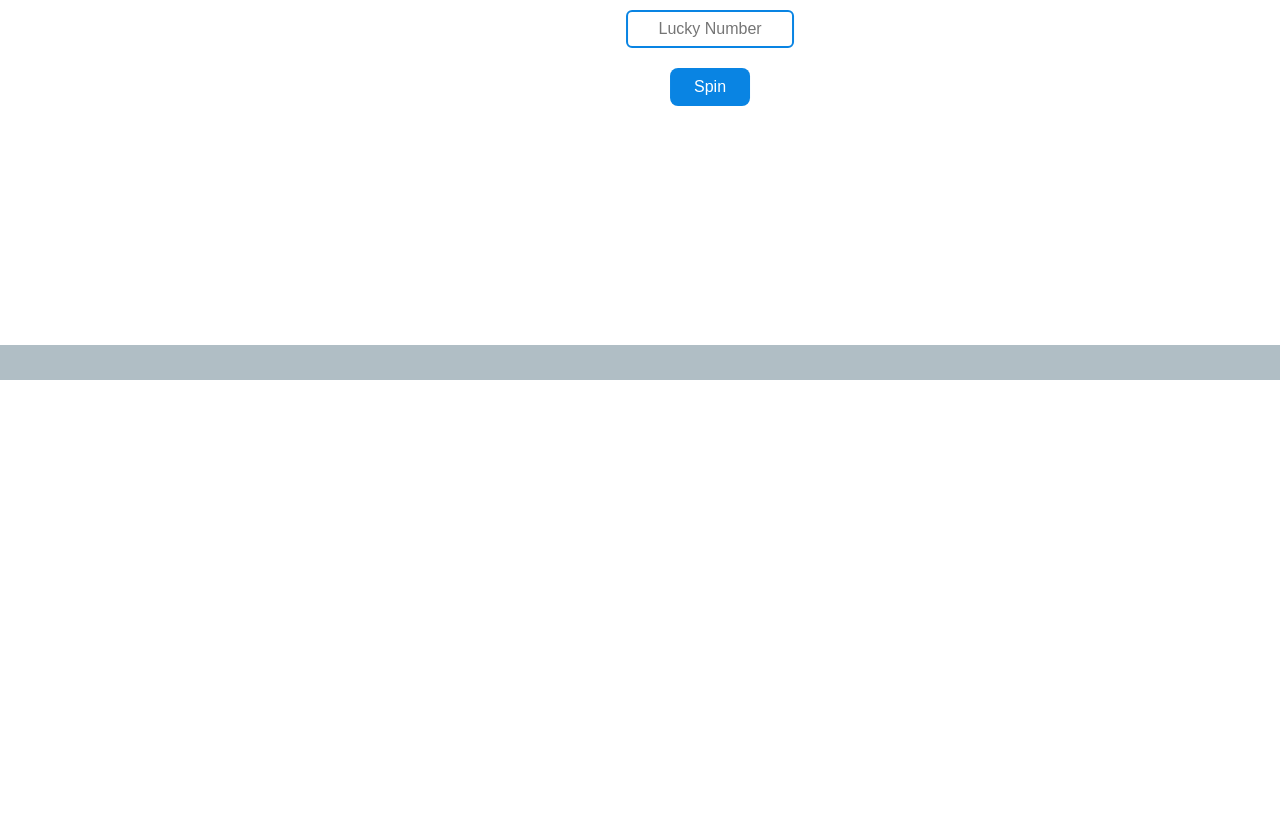
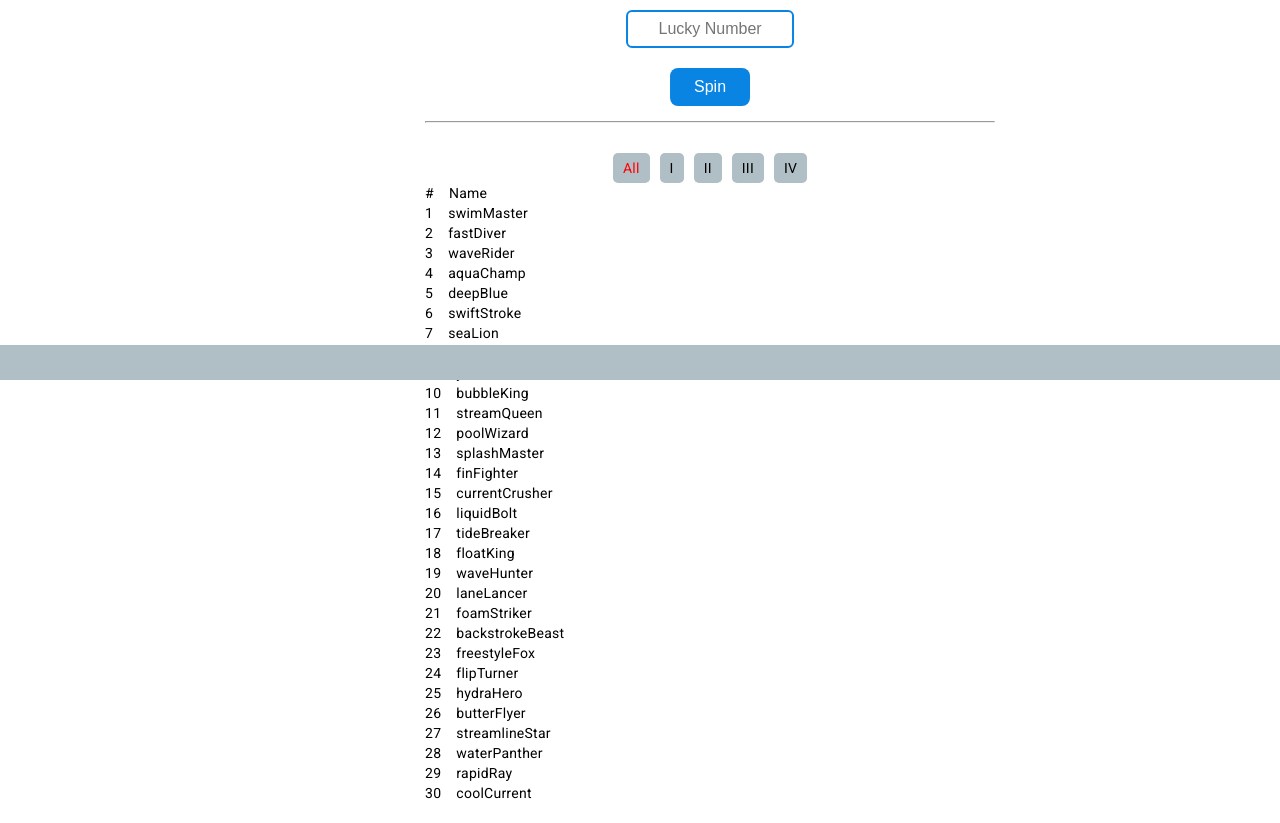
Before and after one commit to Akaki-Vashakidze/hiring-task-app, an Angular app: page /promotions in a window 1280 px wide. Shown: the part 420-1243 px from the top of the page. Before the commit the page ends 800 px from the top, so only its background shows below. Built offline with nearby package versions, Linux system fonts and the light colour scheme.

Commit message:
leader board

```diff
--- a/src/app/components/footer/footer.component.scss
+++ b/src/app/components/footer/footer.component.scss
@@ -1,6 +1,6 @@
 .footer-container {
   background-color: var(--app-grey-light);
-  position: absolute;
+  position: fixed;
   bottom: 0px;
   width: 100%;
   height: 35px;
--- /dev/null
+++ b/src/app/components/leader-board/leader-board.component.html
@@ -0,0 +1,17 @@
+    <div class="leader-board-container">
+        <div class="leader-board_filter">
+            <div [ngClass]="{ 'activeFilter': activeFilter == item.viewValue }" *ngFor="let item of filterItems" (click)="onFilterItems(item)">
+                {{ item.value }}
+            </div>
+        </div>
+        <div class="leader-board_content">
+            <div class="leader-board_header">
+                <div class="leader-board_place">#</div>
+                <div class="leader-board_name">Name</div>
+            </div>
+            <div *ngFor="let entry of leaderboardDataFiltered; let i = index" class="leader-board_entry">
+                <div class="leader-board_place">{{ i + 1}}</div>
+                <div class="leader-board_name">{{ entry.loginName }}</div>
+            </div>
+        </div>
+    </div>
--- /dev/null
+++ b/src/app/components/leader-board/leader-board.component.scss
@@ -0,0 +1,24 @@
+.leader-board_filter {
+    display: flex;
+    flex-direction: row;
+    gap: 10px;
+    justify-content: center;
+    margin-top: 30px;
+}
+
+.leader-board_filter div{
+    background-color: var(--app-grey-light);
+    padding: 5px 10px;
+    border-radius: 5px;
+    cursor: pointer;
+}
+
+.leader-board_entry, .leader-board_header {
+    display: flex;
+    flex-direction: row;
+    gap: 15px;
+}
+
+.activeFilter {
+    color: red;
+}
--- /dev/null
+++ b/src/app/components/leader-board/leader-board.component.ts
@@ -0,0 +1,68 @@
+import { Component } from '@angular/core';
+import { LeaderBoardObj } from '../../interfaces/lieaderBoardObj';
+import { Week } from '../../enums/week';
+import { CommonModule } from '@angular/common';
+import { CdkAutofill } from "@angular/cdk/text-field";
+
+@Component({
+  selector: 'app-leader-board',
+  imports: [CommonModule, CdkAutofill],
+  templateUrl: './leader-board.component.html',
+  styleUrl: './leader-board.component.scss'
+})
+export class LeaderBoardComponent {
+selectedWeek: string = 'All';
+activeFilter: string = 'All';
+filterItems: { value: string; viewValue: string }[] = [
+  { value: 'All', viewValue: 'All' },
+  { value: Week.Week1, viewValue: 'I' },
+  { value: Week.Week2, viewValue: 'II' },
+  { value: Week.Week3, viewValue: 'III' },
+  { value: Week.Week4, viewValue: 'IV' }
+];
+leaderboardData: LeaderBoardObj[] = [
+  { customerId: 1, loginName: 'swimMaster', place: 1, week: Week.Week1 },
+  { customerId: 2, loginName: 'fastDiver', place: 2, week: Week.Week1 },
+  { customerId: 3, loginName: 'waveRider', place: 3, week: Week.Week3 },
+  { customerId: 4, loginName: 'aquaChamp', place: 4, week: Week.Week1 },
+  { customerId: 5, loginName: 'deepBlue', place: 5, week: Week.Week1 },
+  { customerId: 6, loginName: 'swiftStroke', place: 1, week: Week.Week2 },
+  { customerId: 7, loginName: 'seaLion', place: 2, week: Week.Week2 },
+  { customerId: 8, loginName: 'oceanDreamer', place: 3, week: Week.Week2 },
+  { customerId: 9, loginName: 'hydroHero', place: 4, week: Week.Week2 },
+  { customerId: 10, loginName: 'bubbleKing', place: 5, week: Week.Week2 },
+  { customerId: 11, loginName: 'streamQueen', place: 1, week: Week.Week3 },
+  { customerId: 12, loginName: 'poolWizard', place: 2, week: Week.Week3 },
+  { customerId: 13, loginName: 'splashMaster', place: 3, week: Week.Week3 },
+  { customerId: 14, loginName: 'finFighter', place: 4, week: Week.Week3 },
+  { customerId: 15, loginName: 'currentCrusher', place: 5, week: Week.Week3 },
+  { customerId: 16, loginName: 'liquidBolt', place: 1, week: Week.Week4 },
+  { customerId: 17, loginName: 'tideBreaker', place: 2, week: Week.Week4 },
+  { customerId: 18, loginName: 'floatKing', place: 3, week: Week.Week4 },
+  { customerId: 19, loginName: 'waveHunter', place: 4, week: Week.Week4 },
+  { customerId: 20, loginName: 'laneLancer', place: 5, week: Week.Week4 },
+  { customerId: 21, loginName: 'foamStriker', place: 1, week: Week.Week1 },
+  { customerId: 22, loginName: 'backstrokeBeast', place: 2, week: Week.Week1 },
+  { customerId: 23, loginName: 'freestyleFox', place: 3, week: Week.Week2 },
+  { customerId: 24, loginName: 'flipTurner', place: 4, week: Week.Week2 },
+  { customerId: 25, loginName: 'hydraHero', place: 5, week: Week.Week2 },
+  { customerId: 26, loginName: 'butterFlyer', place: 1, week: Week.Week3 },
+  { customerId: 27, loginName: 'streamlineStar', place: 2, week: Week.Week3 },
+  { customerId: 28, loginName: 'waterPanther', place: 3, week: Week.Week4 },
+  { customerId: 29, loginName: 'rapidRay', place: 4, week: Week.Week4 },
+  { customerId: 30, loginName: 'coolCurrent', place: 5, week: Week.Week4 }
+];
+leaderboardDataFiltered: LeaderBoardObj[] = this.leaderboardData;
+
+onFilterItems(value:{ value: string; viewValue: string }){
+    this.activeFilter = value.viewValue;
+    console.log(this.activeFilter)
+    this.leaderboardDataFiltered = this.leaderboardData.filter(item => {
+      if(value.value === 'All'){
+        return true;
+      }
+      return item.week === value.value;
+    });
+}
+
+}
--- a/src/app/components/promotions/promotions.component.html
+++ b/src/app/components/promotions/promotions.component.html
@@ -1 +1,5 @@
 <app-lucky-wheel></app-lucky-wheel>
+
+<hr/>
+
+<app-leader-board></app-leader-board>
--- a/src/app/components/promotions/promotions.component.ts
+++ b/src/app/components/promotions/promotions.component.ts
@@ -1,10 +1,11 @@
 import { Component } from '@angular/core';
 import { LuckyWheelComponent } from "../lucky-wheel/lucky-wheel.component";
 import { CommonModule } from '@angular/common';
+import { LeaderBoardComponent } from "../leader-board/leader-board.component";
 
 @Component({
   selector: 'app-promotions',
-  imports: [CommonModule,LuckyWheelComponent],
+  imports: [CommonModule, LuckyWheelComponent, LeaderBoardComponent],
   templateUrl: './promotions.component.html',
   styleUrl: './promotions.component.scss'
 })
--- /dev/null
+++ b/src/app/enums/week.ts
@@ -0,0 +1,6 @@
+export enum Week {
+    Week1 = "I",
+    Week2 = "II",
+    Week3 = "III",
+    Week4 = "IV"
+}
--- /dev/null
+++ b/src/app/interfaces/lieaderBoardObj.ts
@@ -0,0 +1,6 @@
+export interface LeaderBoardObj {
+    customerId: number;
+    loginName: string;
+    place: number;
+    week: string;
+}
```
